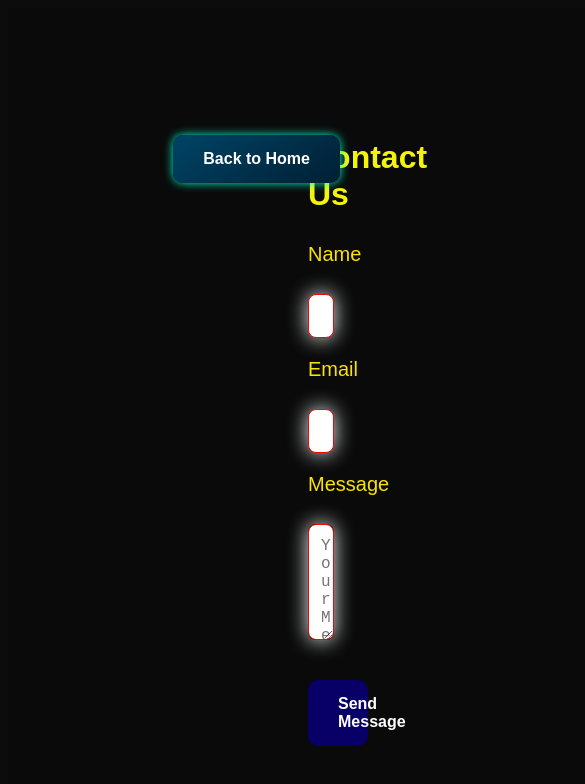
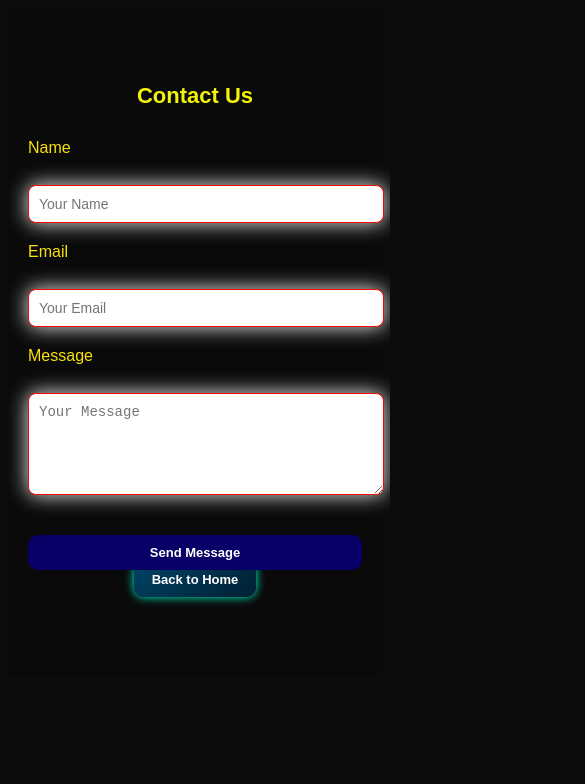
Before and after one commit to bilalwaseem111/watch-world, a Next.js app: page /contact in a window 390 px wide. Shown: the top 784 px of the page, 585 px wide, since content can reach past the window. Built offline with nearby package versions, Linux system fonts and the light colour scheme.

Commit message:
Update contact.css

```diff
--- a/src/app/contact/contact.css
+++ b/src/app/contact/contact.css
@@ -172,3 +172,115 @@
   .success-message {
     z-index: 2;
   }
+
+
+
+
+
+
+
+/* ========== Responsive Design Enhancements for Contact Page ========== */
+
+@media (max-width: 1200px) {
+  .contact-page {
+    padding: 100px 150px;
+  }
+
+  .contact-heading {
+    font-size: 28px;
+  }
+
+  .form-label {
+    font-size: 18px;
+  }
+
+  .submit-button,
+  .backss-to-home-button {
+    font-size: 15px;
+    padding: 12px 25px;
+  }
+}
+
+@media (max-width: 992px) {
+  .contact-page {
+    padding: 90px 80px;
+  }
+
+  .contact-heading {
+    font-size: 26px;
+  }
+
+  .form-input,
+  .form-textarea {
+    font-size: 15px;
+  }
+
+  .backss-to-home-container {
+    top: 100px;
+    right: 20px;
+  }
+}
+
+@media (max-width: 768px) {
+  .contact-page {
+    padding: 80px 40px;
+  }
+
+  .contact-heading {
+    font-size: 24px;
+  }
+
+  .form-label {
+    font-size: 16px;
+  }
+
+  .submit-button,
+  .backss-to-home-button {
+    font-size: 14px;
+    padding: 12px 20px;
+  }
+
+  .backss-to-home-container {
+    position: static;
+    margin-bottom: 20px;
+    text-align: center;
+  }
+
+  .success-message h2 {
+    font-size: 24px;
+  }
+}
+
+@media (max-width: 480px) {
+  .contact-page {
+    padding: 60px 20px;
+  }
+
+  .contact-heading {
+    font-size: 22px;
+  }
+
+  .form-input,
+  .form-textarea {
+    font-size: 14px;
+    padding: 10px;
+  }
+
+  .submit-button {
+    font-size: 13px;
+    padding: 10px 18px;
+  }
+
+  .backss-to-home-button {
+    font-size: 13px;
+    padding: 10px 18px;
+  }
+
+  .success-message {
+    font-size: 18px;
+  }
+
+  .success-message h2 {
+    font-size: 20px;
+  }
+}
```
